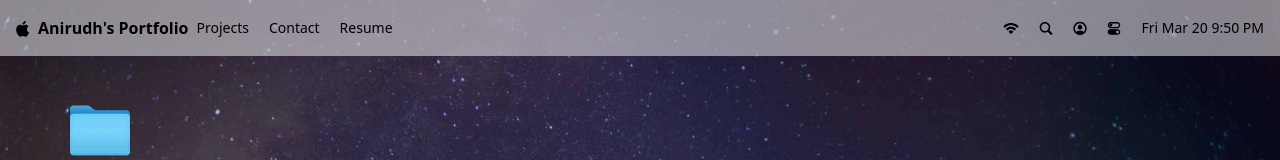
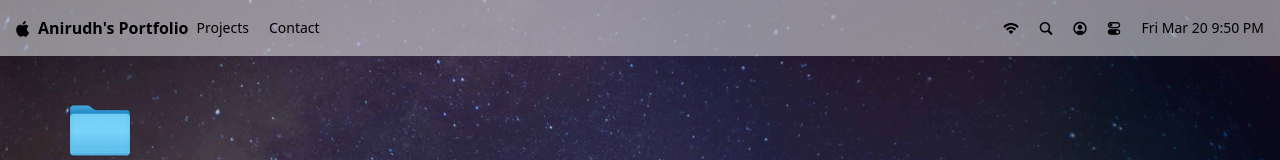
Before and after one commit to avh17/macOS_portfolio, a React (Vite) app: page / in a window 1280 px wide. Shown: the top 160 px of the page. Built offline with nearby package versions, Linux system fonts and the light colour scheme; a web font is replaced by a local one.

Commit message:
removed resume section

```diff
--- a/src/App.jsx
+++ b/src/App.jsx
@@ -21,7 +21,7 @@ const App = () => {
       <Terminal />
       <Safari />
       <FinderWindow />
-      <Resume />
+      {/* <Resume /> */}
       <TextFile />
       {windows.imgfile?.isOpen && <ImageFile />}
       <Contact />
--- a/src/constants/index.js
+++ b/src/constants/index.js
@@ -9,11 +9,11 @@ const navLinks = [
     name: "Contact",
     type: "contact",
   },
-  {
-    id: 4,
-    name: "Resume",
-    type: "resume",
-  },
+  // {
+  //   id: 4,
+  //   name: "Resume",
+  //   type: "resume",
+  // },
 ];
 
 const navIcons = [
@@ -388,7 +388,7 @@ const WORK_LOCATION = {
           position: "top-5 right-10",
           description: [
             "Software Intern, Potters Tech (Jul. 2025 – Aug. 2025)",
-            "During my internship at Potters Tech, I engineered and shipped a full-stack Location Intelligence Chatbot that enabled non-technical users to query complex geospatial data without requiring analyst support. I architected a Retrieval-Augmented Generation pipeline that combined database retrieval with LLM synthesis, significantly improving response relevance through fine-tuned context injection strategies. The system integrated OpenStreetMap data and location APIs to power real-time Point of Interest search capabilities across extensive geographic coverage.",
+            "During my internship at Potters Tech, I engineered and shipped the backend for a Location Intelligence Chatbot that enabled non-technical users to query complex geospatial data without requiring analyst support. I architected a Retrieval-Augmented Generation pipeline that combined database retrieval with LLM synthesis, significantly improving response relevance through fine-tuned context injection strategies. The system integrated OpenStreetMap data and location APIs to power real-time Point of Interest search capabilities across extensive geographic coverage.",
             "Associate Software Developer, Valtech India (Aug. 2022 – Sept. 2023)",
             "At Valtech India, I designed and deployed multiple FastAPI microservices and numerous REST/GraphQL endpoints to support a multi-tenant video streaming platform with high availability for concurrent media consumption. I optimized deployment pipelines by implementing Docker multi-stage builds, substantially reducing container image sizes and accelerating build velocity. My work included designing normalized PostgreSQL schemas and MongoDB collections with compound indexes for optimal query performance, implementing robust role-based access control using JWT and OAuth2, and conducting code reviews while leading onboarding sessions for junior developers to maintain code quality standards."
           ],
@@ -427,8 +427,8 @@ const ABOUT_LOCATION = {
       description: [
         "Hey! I’m Anirudh 👋",
         "A Software engineer who loves building systems that turn complex problems into seamless user experiences.",
-        "What excites me most is solving real problems end-to-end. I thrive at the intersection of full stack development, cloud infrastructure and intelligent AI solutions.",
-        "Currently completing my M.S. in Computer Science at Arizona State University (May 2026), I'm eager to bring my full-stack and AI/ML expertise to a team tackling ambitious technical challenges. I'm particularly drawn to backend systems, cloud architecture, and building AI-powered products that create genuine user impact.",
+        "What excites me most is solving real problems end-to-end. I thrive at the intersection of backend development, cloud infrastructure and intelligent AI solutions.",
+        "Currently completing my M.S. in Computer Science at Arizona State University (May 2026), I'm eager to bring my backend and AI/ML expertise to a team tackling ambitious technical challenges. I'm particularly drawn to backend systems, cloud architecture, and building AI-powered products that create genuine user impact.",
       ],
     },
   ],
@@ -484,7 +484,7 @@ const TRASH_LOCATION = {
 export const locations = {
   work: WORK_LOCATION,
   about: ABOUT_LOCATION,
-  resume: RESUME_LOCATION,
+  // resume: RESUME_LOCATION,
   trash: TRASH_LOCATION,
 };
 
```
